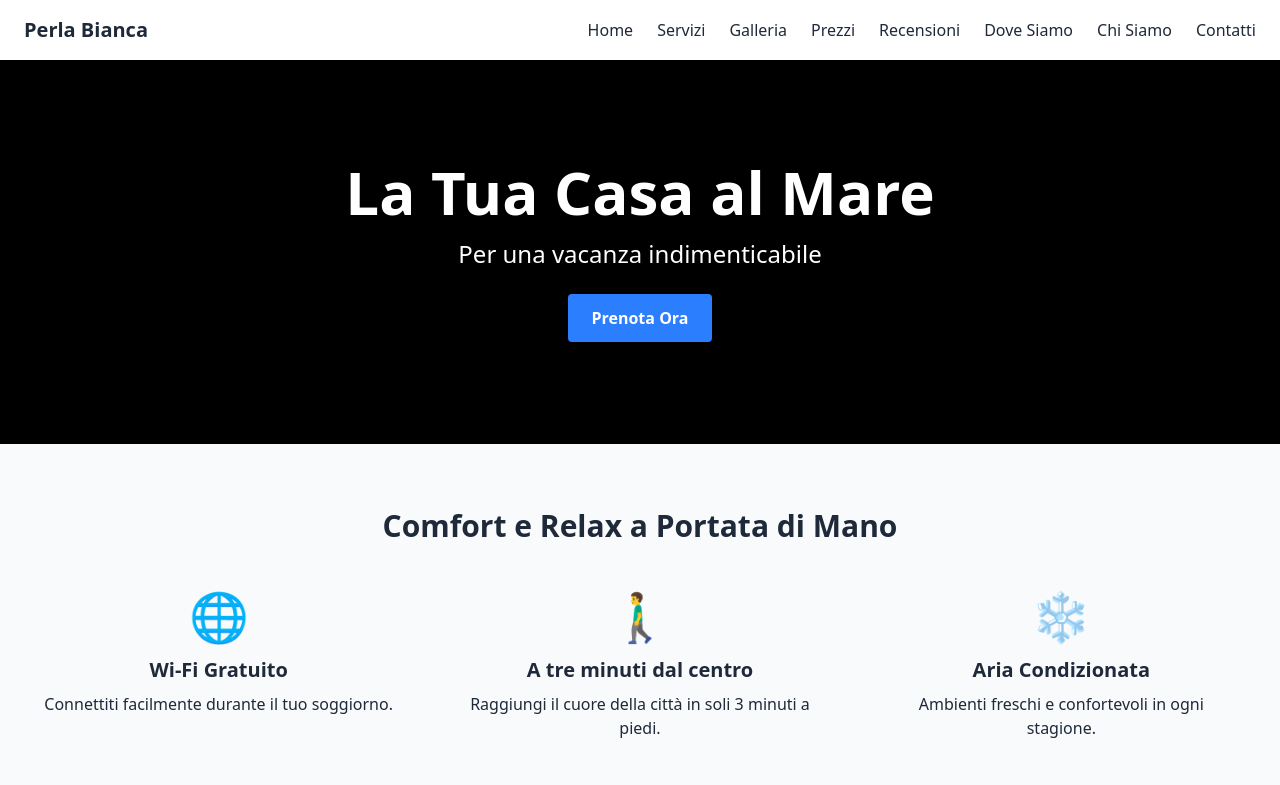
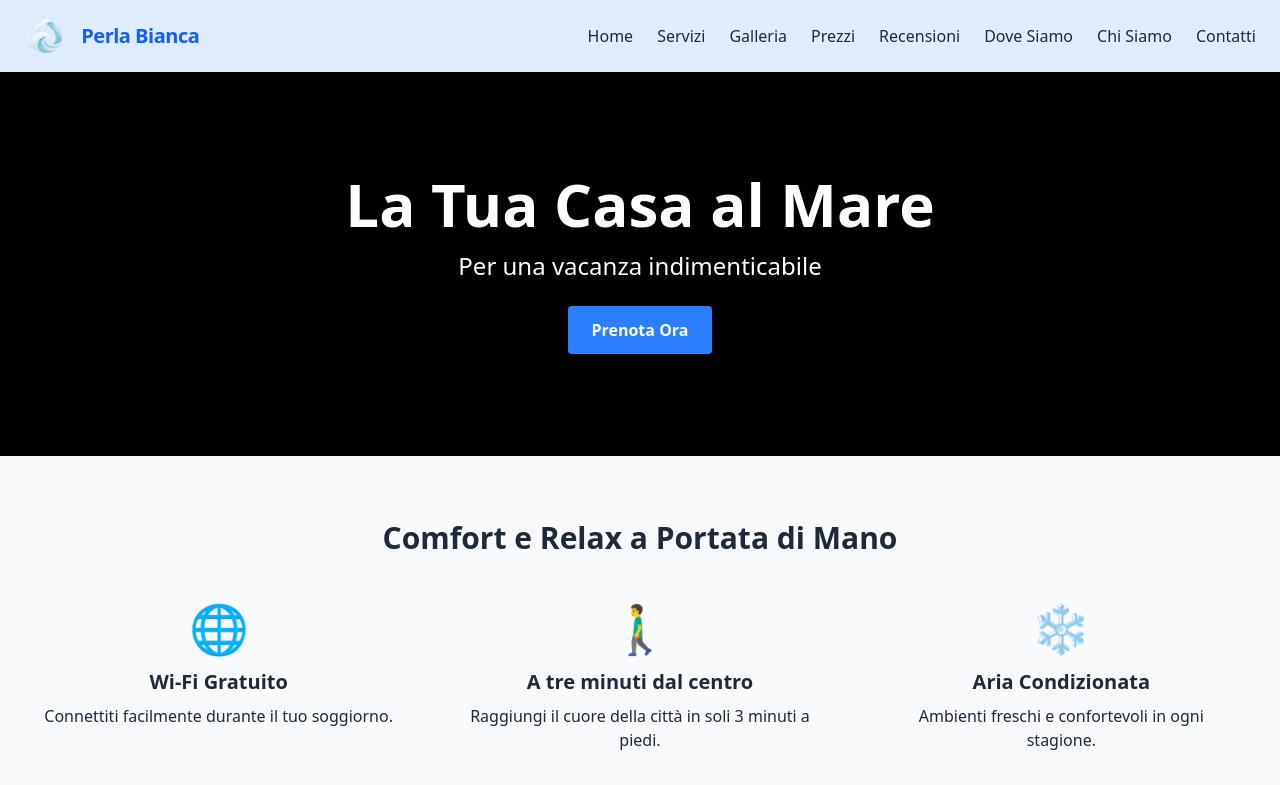
Before and after one commit to leooon3/Perla-Bianca, a website: page index.html in a window 1280 px wide. Shown: the top 785 px of the page. Drawn offline with nearby package versions, Linux system fonts and the light colour scheme; no server answers.

Commit message:
ographics updates

```diff
--- a/index.html
+++ b/index.html
@@ -16,20 +16,27 @@
   <meta property="twitter:description" content="Vieni a rilassarti a due passi dalla spiaggia. Appartamento ristrutturato, WiFi, A/C.">
   <meta property="twitter:image" content="https://perla-bianca.vercel.app/img/hero.webp">
   <meta name="description" content="Scopri Perla Bianca, la tua casa vacanze ideale per una vacanza indimenticabile. Vicino al centro e alla spiaggia, con tutti i comfort. Prenota ora!">
-  <link rel="icon" href="./img/favicon.ico" type="image/x-icon" />
+  <link rel="icon" href="./img/logo.ico" type="image/ico" />
   <link rel="manifest" href="/manifest.json">
   <meta name="theme-color" content="#3b82f6">
 
   <!-- Custom Stylesheet -->
   <link rel="stylesheet" href="style.css">
-    <link rel="stylesheet" href="https://cdn.jsdelivr.net/npm/swiper@11/swiper-bundle.min.css" />
+  <link rel="stylesheet" href="https://cdn.jsdelivr.net/npm/swiper@11/swiper-bundle.min.css" />
   <script src="https://cdn.jsdelivr.net/npm/swiper@11/swiper-bundle.min.js"></script>
 </head>
 <body class="font-sans antialiased text-gray-800">
   <!-- Header / Navigation -->
-  <header id="header" class="bg-white shadow sticky top-0 z-50 transition-shadow duration-300">
+  <header id="header" class="bg-blue-100/90 shadow sticky top-0 z-50 transition-shadow duration-300">
     <div class="container mx-auto px-6 py-4 flex justify-between items-center">
-      <a href="index.html" class="text-xl font-bold">Perla Bianca</a>
+      <a href="index.html" class="flex items-center gap-3 group">
+  <img src="./img/logo.png" alt="Logo Perla Bianca"
+       class="h-10 w-auto transition-transform group-hover:scale-110">
+
+  <span class="text-xl font-bold text-blue-600 tracking-tight">
+    Perla Bianca
+  </span>
+</a>
       <div class="nav-toggle md:hidden text-3xl cursor-pointer">&#9776;</div>
       <nav id="mobileMenu" class="md:flex md:space-x-6 md:static md:opacity-100 md:visible md:translate-y-0 md:flex-row md:bg-transparent md:shadow-none md:p-0">
         <a href="#home" class="hover:text-blue-600">Home</a>
```
Also changed, not shown: lascia-recensione.html (+2 -1 lines), img/favicon.ico (deleted), img/logo+text.png (added), img/logo.ico (added), img/logo.png (added), style.css.
